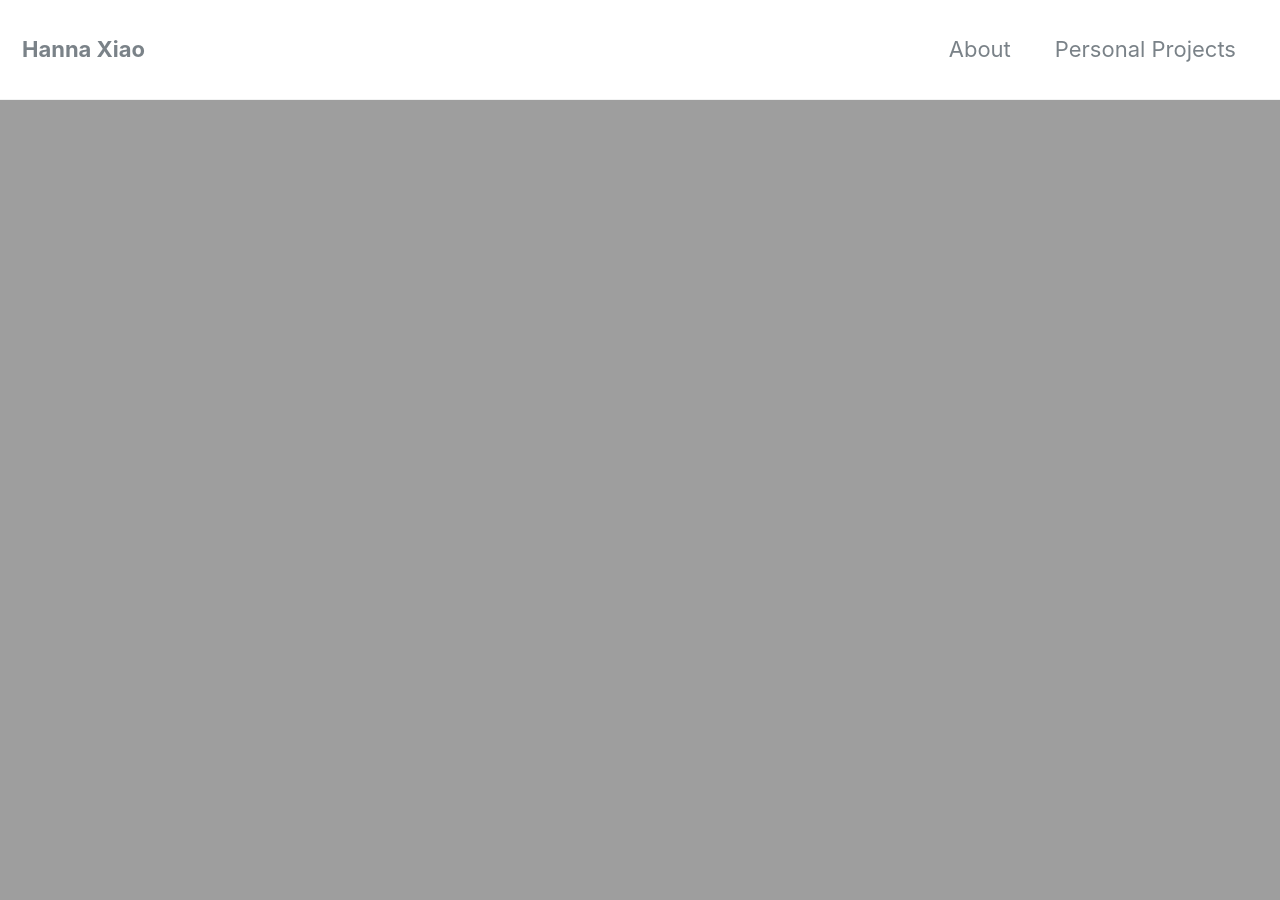
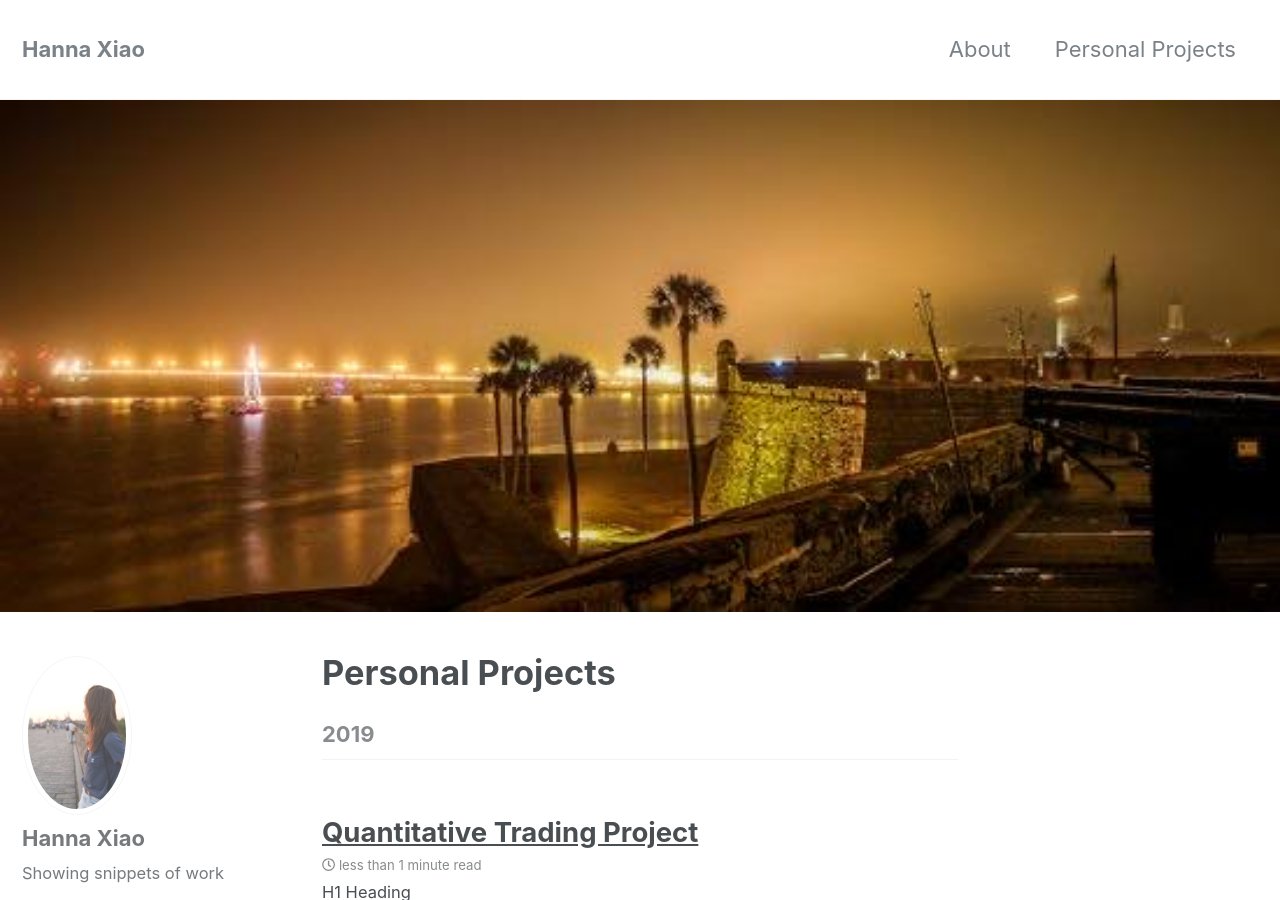
Before and after one commit to h-xiao/h-xiao.github.io, a Jekyll site: the page built from _pages/projects.md, in a window 1280 px wide and 900 px high. Built offline with Jekyll 4.4.1, drawn with Linux system fonts in a browser that asks for light colours; nearby versions of some CDN libraries.

Commit message:
update images

```diff
--- a/_pages/projects.md
+++ b/_pages/projects.md
@@ -4,5 +4,5 @@ permalink: /projects/
 title: "Personal Projects"
 author_profile: true
 header:
-  image: "/images/about3.jpg"
+  image: "/images/river2.jpg"
 ---
```
Also changed, not shown: images/city.jpg (added), images/city2.jpg (added), images/city3.jpg (added), images/river.jpg (added), images/river2.jpg (added), images/stock4.jpg (renamed from images/stock.jpg).
